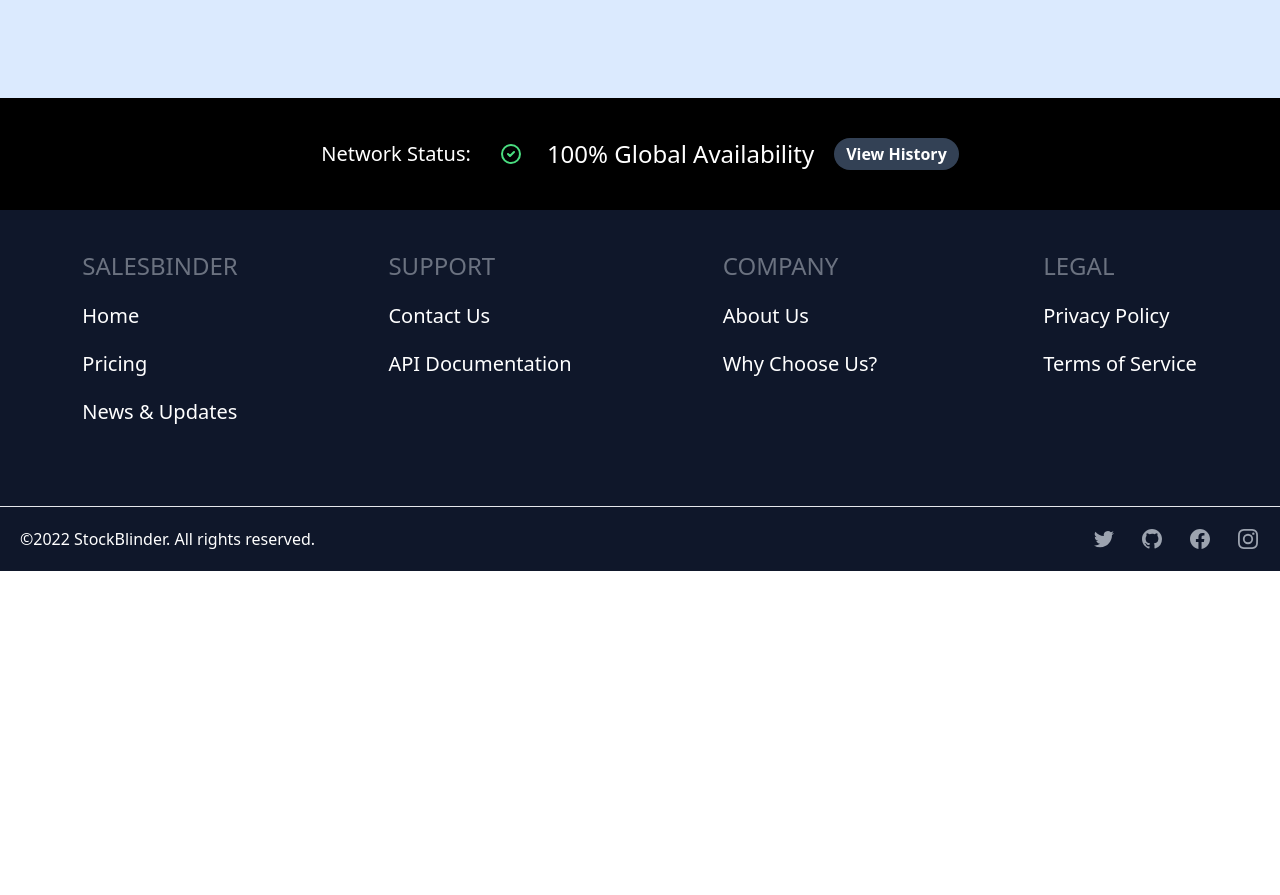
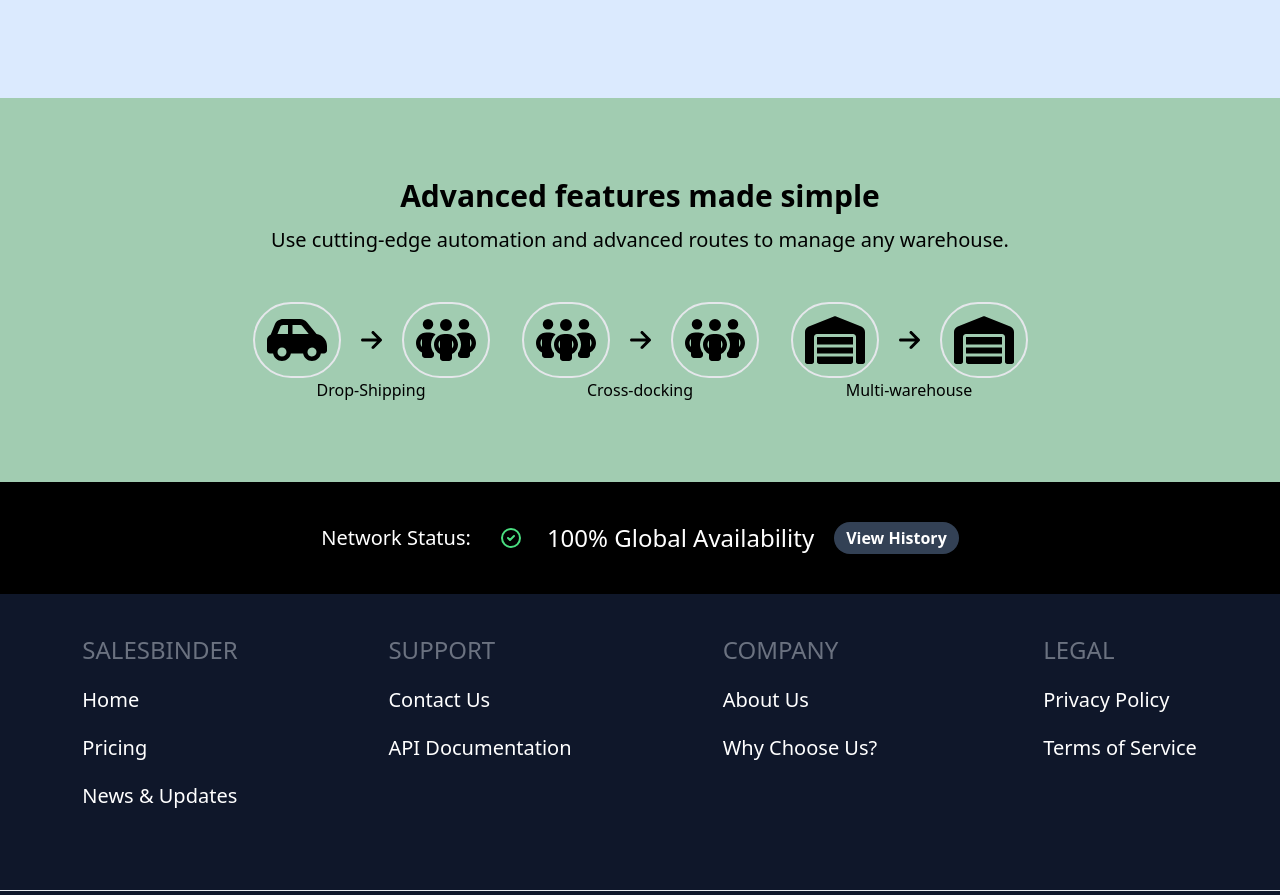
Before and after one commit to amanullha/StockBinder_Client_MERN, a React (Create React App) app: page / in a window 1280 px wide. Shown: the part 1463-2358 px from the top of the page. Before the commit the page ends 2034 px from the top, so only its background shows below. Built offline with nearby package versions, Linux system fonts and the light colour scheme; no server answers.

Commit message:
advanced features done

```diff
--- a/src/App.js
+++ b/src/App.js
@@ -10,8 +10,8 @@
 
 function App() {
   return (
-    <div>
-      <Header></Header>
+    <div className='relative'>
+      <Header ></Header>
 
       <Routes>
 
--- /dev/null
+++ b/src/Components/Pages/AdvancedFeatures/AdvancedFeatures.js
@@ -0,0 +1,55 @@
+import { faArrowCircleLeft, faArrowRight, faCarSide, faPeopleGroup, faWarehouse } from '@fortawesome/free-solid-svg-icons';
+import { FontAwesomeIcon } from '@fortawesome/react-fontawesome';
+import React from 'react';
+
+const AdvancedFeatures = () => {
+    return (
+        <div className='bg-green-700 bg-opacity-40'>
+
+            <section className=" flex flex-col justify-center items-center py-20">
+                <header>
+                    <h1 className='text-3xl text-center font-bold'>Advanced features made simple</h1>
+                    <h1 className='text-xl text-center mt-3 mb-12'>Use cutting-edge automation and advanced routes to manage any warehouse.
+                    </h1>
+                </header>
+
+                <div className='flex flex-col md:flex-row gap-8 '>
+
+                    <div className='flex flex-col items-center justify-evenly'>
+                        <div className='flex gap-5 items-center justify-center'>
+                            <FontAwesomeIcon className='border-2 rounded-full p-3 text-5xl' icon={faCarSide} />
+                            <FontAwesomeIcon className='text-2xl' icon={faArrowRight} />
+
+                            <FontAwesomeIcon className='border-2 rounded-full p-3 text-5xl' icon={faPeopleGroup} />
+
+
+                        </div>
+
+                        <div>Drop-Shipping</div>
+                    </div>
+                    <div className='flex flex-col items-center justify-center'>
+                        <div className='flex gap-5 items-center justify-center'>
+                            <FontAwesomeIcon className='border-2 rounded-full p-3 text-5xl' icon={faPeopleGroup} />
+                            <FontAwesomeIcon className='text-2xl' icon={faArrowRight} />
+                            <FontAwesomeIcon className='border-2 rounded-full p-3 text-5xl' icon={faPeopleGroup} />
+
+                        </div>
+                        <div>Cross-docking</div>
+                    </div>
+                    <div className='flex flex-col items-center justify-center'>
+                        <div className='flex gap-5 items-center justify-center'>
+                            <FontAwesomeIcon className='border-2 rounded-full p-3 text-5xl' icon={faWarehouse} />
+                            <FontAwesomeIcon className='text-2xl' icon={faArrowRight} />
+                            <FontAwesomeIcon className='border-2 rounded-full p-3 text-5xl' icon={faWarehouse} />
+                        </div>
+                        <div>Multi-warehouse</div>
+                    </div>
+                </div>
+
+            </section>
+
+        </div>
+    );
+};
+
+export default AdvancedFeatures;
--- a/src/Components/Pages/Home/Home.js
+++ b/src/Components/Pages/Home/Home.js
@@ -1,4 +1,5 @@
 import React from 'react';
+import AdvancedFeatures from '../AdvancedFeatures/AdvancedFeatures';
 import InventoryUsesPrice from '../InventoryUsesPrice/InventoryUsesPrice';
 import Spreadsheets from '../Spreadsheets/Spreadsheets';
 
@@ -7,6 +8,7 @@
         <div>
             <InventoryUsesPrice />
             <Spreadsheets />
+            <AdvancedFeatures />
         </div>
     );
 };
--- a/src/Components/Shared/Header/Header.js
+++ b/src/Components/Shared/Header/Header.js
@@ -28,7 +28,7 @@
     let location = useLocation();
 
     return (
-        <div>
+        <div className='sticky top-0'>
 
             <div className='bg-black relative'>
 
```
